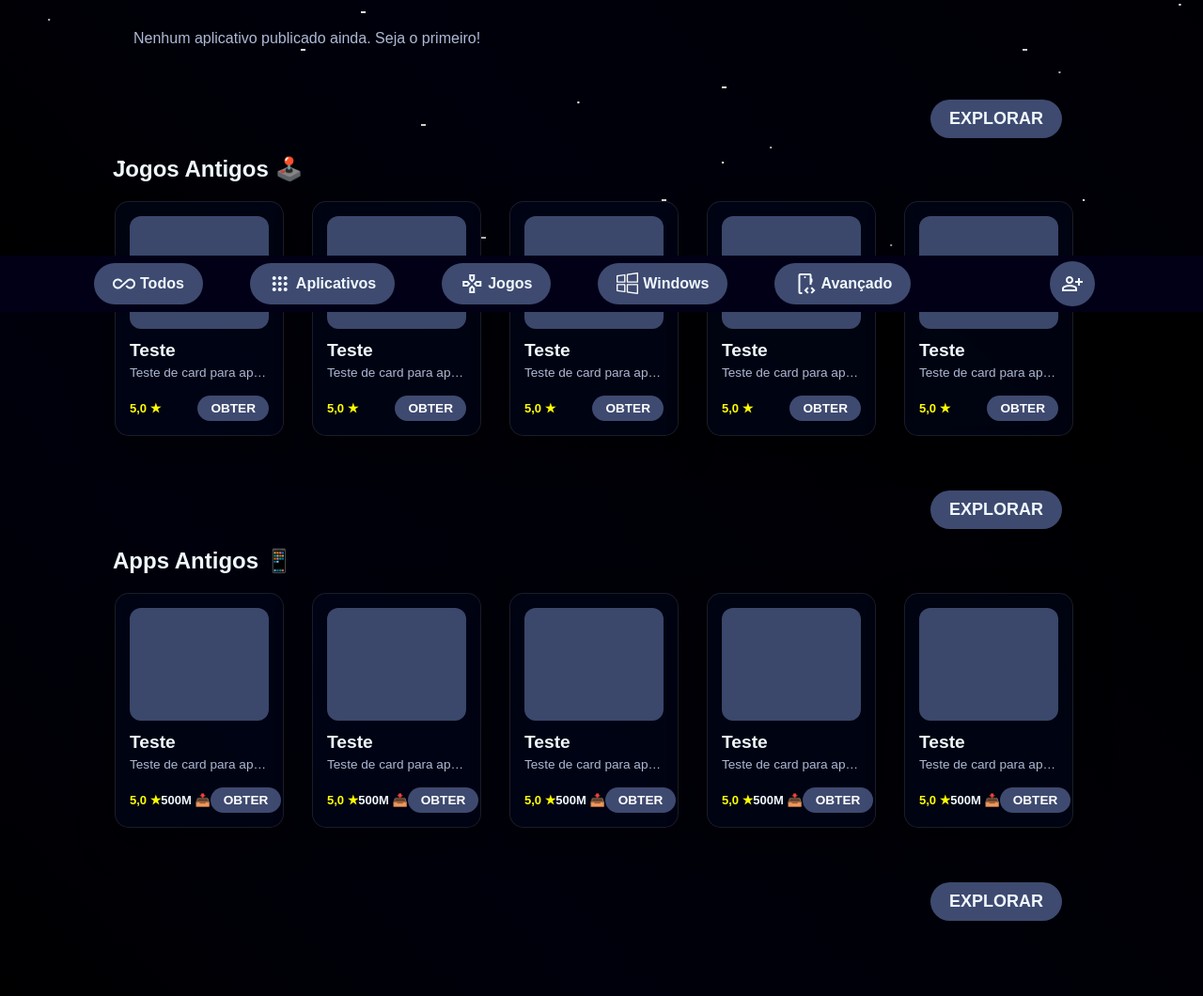
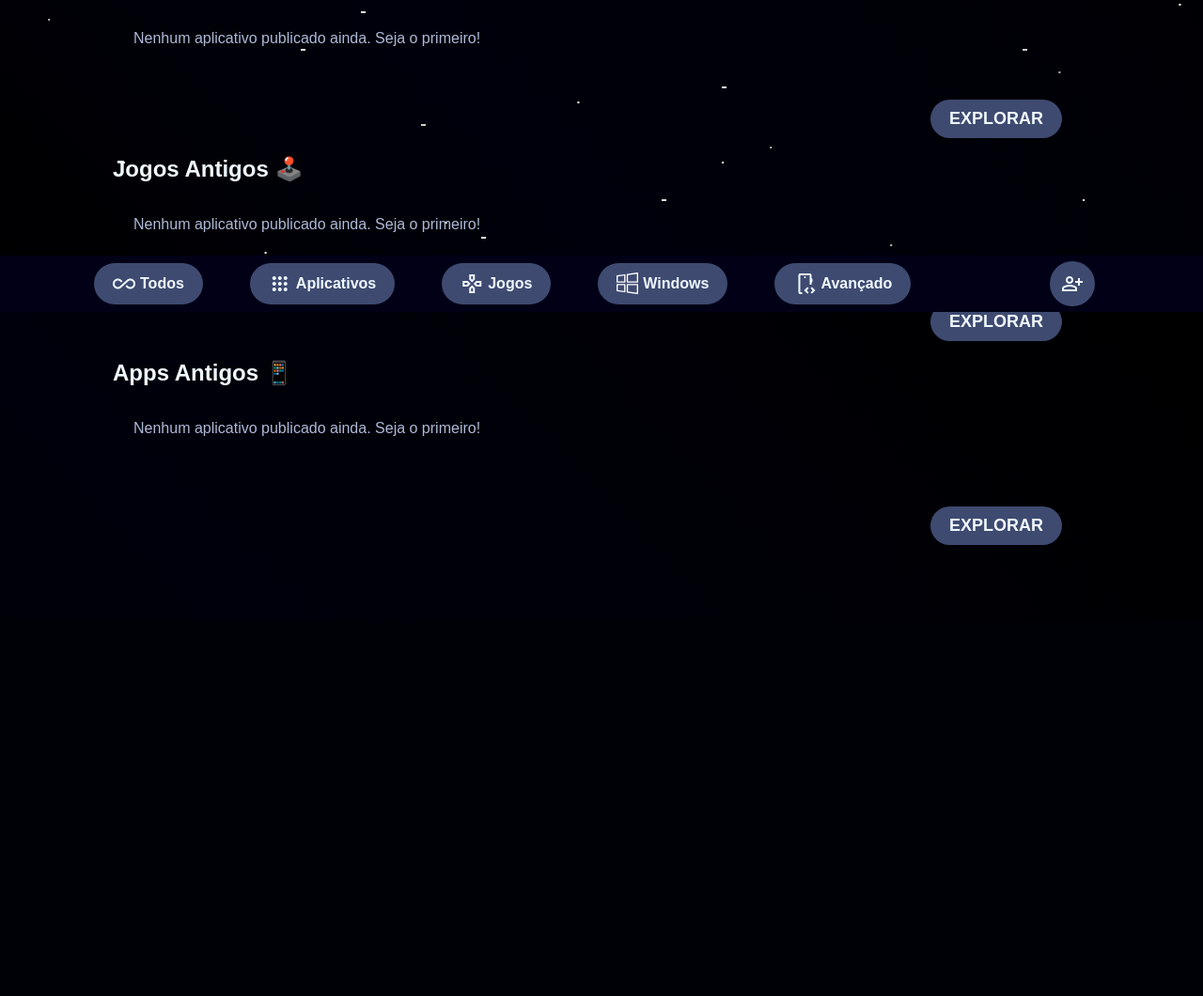
Before and after one commit to MateusPilonetto/GravityStore, a Flask app: template projeto_gravity_store/main/templates/index.html in a window 1280 px wide. Shown: the part 468-1528 px from the top of the page at 94% size. After the commit the page ends 1048 px from the top, so only its background shows below. Run offline with Flask 3, Linux system fonts and the light colour scheme; the template is opened without the code that fills it, so the values that code supplies are empty; some libraries are stand-ins or nearby versions; some web fonts are replaced.

Commit message:
Categorias

```diff
--- a/projeto_gravity_store/main/modules/main.py
+++ b/projeto_gravity_store/main/modules/main.py
@@ -11,7 +11,7 @@ main_bp = Blueprint('main', __name__,
 def home():
     userLogado = session.get('usuario_logado')
     userDev = 0
-    apps = [] # Lista vazia para guardar os apps
+    apps = []
 
     conexao = None
     cursor = None
@@ -19,7 +19,6 @@ def home():
         conexao = get_db_connection()
         cursor = conexao.cursor()
 
-        # 1. Verifica se o utilizador é Dev
         if userLogado:
             comando_sql = "SELECT is_dev FROM people WHERE id = %s"
             cursor.execute(comando_sql, (userLogado,))
@@ -27,11 +26,9 @@ def home():
             if resultado:
                 userDev = resultado[0]
 
-        # 2. NOVO: Vai buscar os últimos 10 aplicativos adicionados
         comando_apps = "SELECT id, nome, dev_name, category, size_mb, icon_path, link_github, link_download FROM apps ORDER BY data_envio DESC LIMIT 10"
         cursor.execute(comando_apps)
 
-        # Converte o resultado para um formato de "Dicionário" (mais fácil para o HTML ler)
         colunas = [desc[0] for desc in cursor.description]
         apps_db = cursor.fetchall()
         apps = [dict(zip(colunas, app)) for app in apps_db]
@@ -43,7 +40,6 @@ def home():
         if cursor: cursor.close()
         if conexao: conexao.close()
 
-    # Envia a lista 'apps' para a página HTML
     return render_template('index.html', admin_status=userDev, apps=apps)
 
 @main_bp.route("/pesquisa")
--- a/projeto_gravity_store/main/templates/index.html
+++ b/projeto_gravity_store/main/templates/index.html
@@ -154,77 +154,53 @@
       <section class="oldGames">
         <h2 class="titleCard">Jogos Antigos 🕹️</h2>
 
-        <div class="cardsG">
-          <div id="card">
-            <div class="img"></div>
+        <div class="cards">
+          {% if apps and app.category == "oldGames" %} {% for app in apps %}
+          <div class="card">
+            <div class="img">
+              <img
+                src="{{ url_for('dev.static', filename='uploads/' ~ app.icon_path) }}"
+                alt="Ícone do app {{ app.nome }}"
+                style="
+                  width: 100%;
+                  height: 100%;
+                  object-fit: cover;
+                  border-radius: 15px;
+                "
+              />
+            </div>
 
             <div class="infos">
-              <h2 class="title">Teste</h2>
-              <span class="text">Teste de card para apps.</span>
+              <h2 class="title">{{ app.nome }}</h2>
+              <span class="text"
+                ><a
+                  href="{{ app.link_github }}"
+                  target="_blank"
+                  rel="noopener noreferrer"
+                  style="text-decoration: none; color: white"
+                  >{{ app.dev_name }} </a
+                >• {{ app.category }}</span
+              >
 
               <div class="stats">
-                <h4 id="avaliacao">5,0 ★</h4>
-                <a href="#" id="obter">OBTER</a>
+                <h4 id="avaliacao">{{ app.size_mb }} MB</h4>
+                <a
+                  href="{{ app.link_download }}"
+                  id="obter"
+                  target="_blank"
+                  rel="noopener noreferrer"
+                  >OBTER</a
+                >
               </div>
             </div>
           </div>
+          {% endfor %} {% else %}
+          <p style="margin-left: 20px; color: #aeb9d6">
+            Nenhum aplicativo publicado ainda. Seja o primeiro!
+          </p>
+          {% endif %}
+        </div>
 
-          <div id="card">
-            <div class="img"></div>
-
-            <div class="infos">
-              <h2 class="title">Teste</h2>
-              <span class="text">Teste de card para apps.</span>
-
-              <div class="stats">
-                <h4 id="avaliacao">5,0 ★</h4>
-                <a href="#" id="obter">OBTER</a>
-              </div>
-            </div>
-          </div>
-
-          <div id="card">
-            <div class="img"></div>
-
-            <div class="infos">
-              <h2 class="title">Teste</h2>
-              <span class="text">Teste de card para apps.</span>
-
-              <div class="stats">
-                <h4 id="avaliacao">5,0 ★</h4>
-                <a href="#" id="obter">OBTER</a>
-              </div>
-            </div>
-          </div>
-
-          <div id="card">
-            <div class="img"></div>
-
-            <div class="infos">
-              <h2 class="title">Teste</h2>
-              <span class="text">Teste de card para apps.</span>
-
-              <div class="stats">
-                <h4 id="avaliacao">5,0 ★</h4>
-                <a href="#" id="obter">OBTER</a>
-              </div>
-            </div>
-          </div>
-
-          <div id="card">
-            <div class="img"></div>
-
-            <div class="infos">
-              <h2 class="title">Teste</h2>
-              <span class="text">Teste de card para apps.</span>
-
-              <div class="stats">
-                <h4 id="avaliacao">5,0 ★</h4>
-                <a href="#" id="obter">OBTER</a>
-              </div>
-            </div>
-          </div>
-        </div>
         <br />
         <div class="moreG">
           <a href="#" id="botaoOG">EXPLORAR</a>
@@ -235,82 +211,53 @@
       <section class="oldApps">
         <h2 class="titleCard">Apps Antigos 📱</h2>
 
-        <div class="cardsA">
-          <div id="card">
-            <div class="img"></div>
+        <div class="cards">
+          {% if apps and app.category == "oldApps" %} {% for app in apps %}
+          <div class="card">
+            <div class="img">
+              <img
+                src="{{ url_for('dev.static', filename='uploads/' ~ app.icon_path) }}"
+                alt="Ícone do app {{ app.nome }}"
+                style="
+                  width: 100%;
+                  height: 100%;
+                  object-fit: cover;
+                  border-radius: 15px;
+                "
+              />
+            </div>
 
             <div class="infos">
-              <h2 class="title">Teste</h2>
-              <span class="text">Teste de card para apps.</span>
+              <h2 class="title">{{ app.nome }}</h2>
+              <span class="text"
+                ><a
+                  href="{{ app.link_github }}"
+                  target="_blank"
+                  rel="noopener noreferrer"
+                  style="text-decoration: none; color: white"
+                  >{{ app.dev_name }} </a
+                >• {{ app.category }}</span
+              >
 
               <div class="stats">
-                <h4 id="avaliacao">5,0 ★</h4>
-                <h4>500M 📥</h4>
-                <a href="#" id="obter">OBTER</a>
+                <h4 id="avaliacao">{{ app.size_mb }} MB</h4>
+                <a
+                  href="{{ app.link_download }}"
+                  id="obter"
+                  target="_blank"
+                  rel="noopener noreferrer"
+                  >OBTER</a
+                >
               </div>
             </div>
           </div>
+          {% endfor %} {% else %}
+          <p style="margin-left: 20px; color: #aeb9d6">
+            Nenhum aplicativo publicado ainda. Seja o primeiro!
+          </p>
+          {% endif %}
+        </div>
 
-          <div id="card">
-            <div class="img"></div>
-
-            <div class="infos">
-              <h2 class="title">Teste</h2>
-              <span class="text">Teste de card para apps.</span>
-
-              <div class="stats">
-                <h4 id="avaliacao">5,0 ★</h4>
-                <h4>500M 📥</h4>
-                <a href="#" id="obter">OBTER</a>
-              </div>
-            </div>
-          </div>
-
-          <div id="card">
-            <div class="img"></div>
-
-            <div class="infos">
-              <h2 class="title">Teste</h2>
-              <span class="text">Teste de card para apps.</span>
-
-              <div class="stats">
-                <h4 id="avaliacao">5,0 ★</h4>
-                <h4>500M 📥</h4>
-                <a href="#" id="obter">OBTER</a>
-              </div>
-            </div>
-          </div>
-
-          <div id="card">
-            <div class="img"></div>
-
-            <div class="infos">
-              <h2 class="title">Teste</h2>
-              <span class="text">Teste de card para apps.</span>
-
-              <div class="stats">
-                <h4 id="avaliacao">5,0 ★</h4>
-                <h4>500M 📥</h4>
-                <a href="#" id="obter">OBTER</a>
-              </div>
-            </div>
-          </div>
-
-          <div id="card">
-            <div class="img"></div>
-
-            <div class="infos">
-              <h2 class="title">Teste</h2>
-              <span class="text">Teste de card para apps.</span>
-
-              <div class="stats">
-                <h4 id="avaliacao">5,0 ★</h4>
-                <h4>500M 📥</h4>
-                <a href="#" id="obter">OBTER</a>
-              </div>
-            </div>
-          </div>
-        </div>
         <br />
         <div class="moreG">
           <a href="#" id="botaoOG">EXPLORAR</a>
```
Also changed, not shown: projeto_gravity_store/dev/modules/dev.py (+4 -20 lines).
